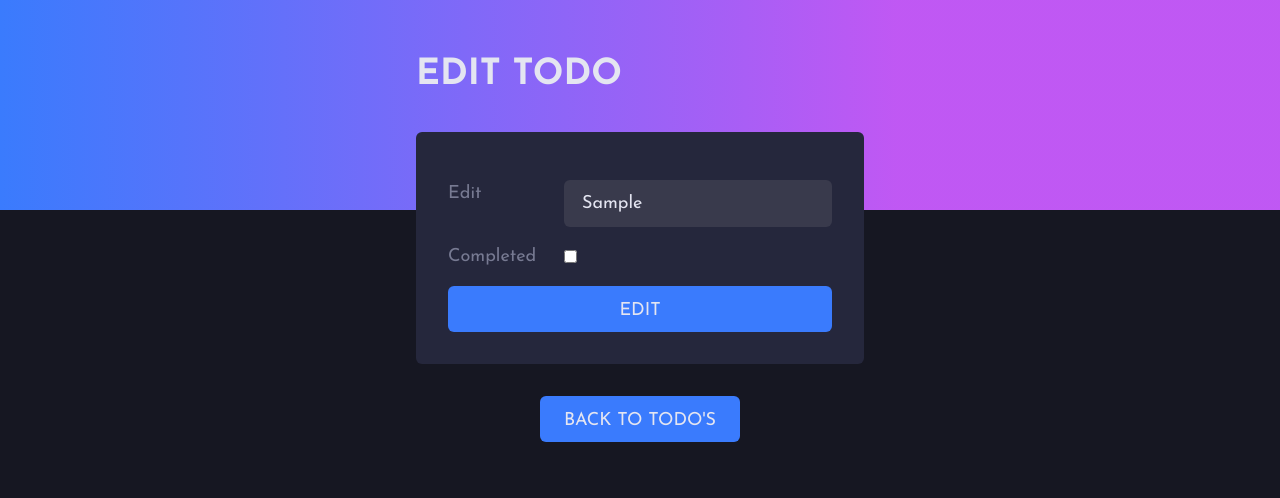
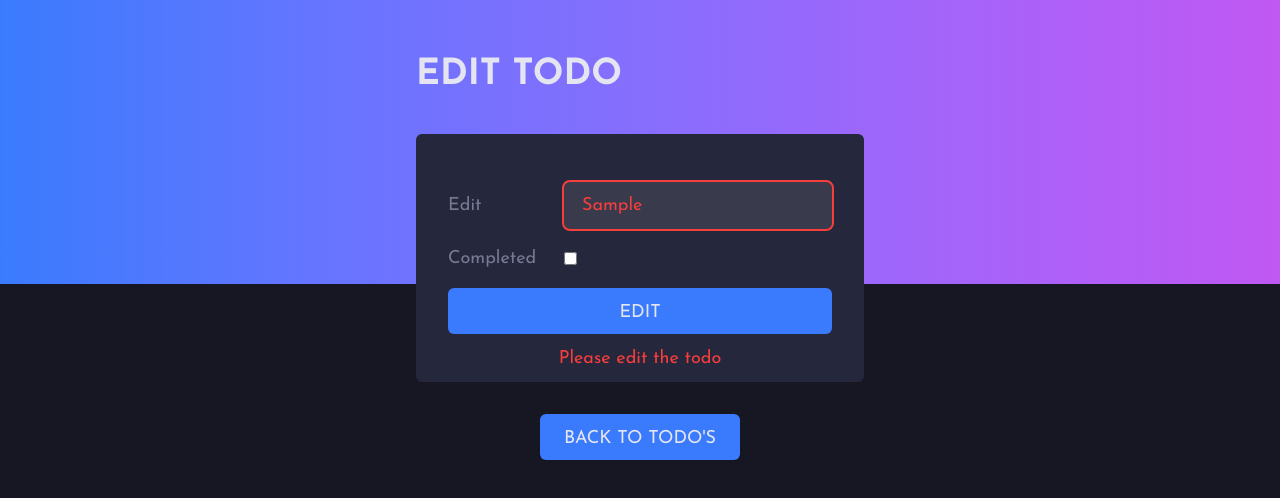
Before and after one commit to darryncodes/todo-app, a React (Create React App) app in the folder frontend/: page /edit-todo/1 in a window 1280 px wide. Both pictures are taken after typing "Sample" into the empty fields and a click on the button "EDIT". Shown: the top 498 px of the page. Built offline with nearby package versions, Linux system fonts and the light colour scheme; no server answers.

Commit message:
feat: adding client side form validation

```diff
--- a/frontend/src/UI/Header.module.scss
+++ b/frontend/src/UI/Header.module.scss
@@ -1,10 +1,14 @@
 @import '../variables.scss';
 
 header {
-    background: linear-gradient(
+    background-image: linear-gradient(
         to right,
-        $clr-primary-400,
-        $clr-primary-300 70%
+        #3a7bfd,
+        #6675ff,
+        #876efd,
+        #a564fa,
+        #c058f3
     );
     padding: 3rem 1rem;
+    min-height: 16rem;
 }
--- a/frontend/src/UI/Main.module.scss
+++ b/frontend/src/UI/Main.module.scss
@@ -12,10 +12,13 @@ main::before {
     position: absolute;
     top: 0;
     left: 0;
-    background: linear-gradient(
+    background-image: linear-gradient(
         to right,
-        $clr-primary-400,
-        $clr-primary-300 70%
+        #3a7bfd,
+        #6675ff,
+        #876efd,
+        #a564fa,
+        #c058f3
     );
     width: 100%;
     height: 1.75rem;
--- a/frontend/src/components/CreateToDo/CreateToDo.js
+++ b/frontend/src/components/CreateToDo/CreateToDo.js
@@ -5,9 +5,21 @@ import styles from './CreateToDo.module.scss';
 
 const CreateToDo = (props) => {
     const [input, setInput] = useState('');
+    const [message, setMessage] = useState('');
+    const [error, setError] = useState(false);
+    const [success, setSuccess] = useState(false);
 
     const handleInput = (e) => {
         setInput(e.target.value);
+
+        if (input.length) {
+            setMessage('');
+            setError(false);
+        }
+        if (input.length > 100) {
+            setMessage('You can not exceed 100 characters');
+            setError(true);
+        }
     };
 
     const handleSubmit = async (e) => {
@@ -15,11 +27,34 @@ const CreateToDo = (props) => {
 
         let name = input;
 
+        if (input.trim().length === 0) {
+            setMessage('Please enter a todo');
+            setError(true);
+            return;
+        }
+        if (input.length > 100) {
+            setMessage('You can not exceed 100 characters');
+            setError(true);
+            return;
+        }
+
+        if (input.length) {
+            setMessage('');
+            setError(false);
+        }
+
         try {
             await axios.post('/api/v1/todos', { name });
             props.showAllTodos();
+            setMessage('Success, todo added');
+            setSuccess(true);
+            setTimeout(() => {
+                setMessage('');
+            }, 1750);
         } catch (error) {
             console.log(error);
+            setMessage('There was an error, please try again');
+            setError(true);
         }
         setInput('');
     };
@@ -32,11 +67,21 @@ const CreateToDo = (props) => {
                     <input
                         type='text'
                         name='name'
-                        className={styles['form__input']}
+                        className={`${error ? styles.form__error : null}
+                        ${styles.form__input}`}
                         placeholder='Create a new todo...'
                         onChange={handleInput}
                         value={input}
                     />
+                    {message && (
+                        <span
+                            className={`${styles.form__message}
+                            ${error ? styles.form__messageError : null}
+                            ${success ? styles.form__messageSuccess : null}`}
+                        >
+                            {message}
+                        </span>
+                    )}
                 </div>
             </form>
         </>
--- a/frontend/src/components/CreateToDo/CreateToDo.module.scss
+++ b/frontend/src/components/CreateToDo/CreateToDo.module.scss
@@ -9,4 +9,28 @@
         padding: 1rem;
         border-color: transparent;
     }
+
+    &__control {
+        position: relative;
+    }
+
+    &__message {
+        position: absolute;
+        left: 0;
+        bottom: -44px;
+    }
+
+    &__messageSuccess {
+        color: #00a565;
+    }
+
+    &__messageError {
+        color: #f63e3c;
+    }
+
+    &__error {
+        outline: 2px solid #f63e3c;
+        color: #f63e3c;
+        border-radius: $radius;
+    }
 }
--- a/frontend/src/components/EditToDo/EditToDo.js
+++ b/frontend/src/components/EditToDo/EditToDo.js
@@ -7,15 +7,19 @@ import styles from './EditToDo.module.scss';
 const EditToDo = () => {
     let inputRef = useRef();
     let checkboxRef = useRef();
-    const [input, setInput] = useState('');
+    const [defaultValue, setDefaultValue] = useState('');
+    const [editedValue, setEditedValue] = useState('');
     const [isComplete, setIsComplete] = useState(false);
+    const [message, setMessage] = useState('');
+    const [error, setError] = useState(false);
+    const [success, setSuccess] = useState(false);
     let { id } = useParams();
 
     const showTodo = async () => {
         try {
             const response = await axios.get(`/api/v1/todos/${id}`);
             const { complete, name } = response.data.todo;
-            setInput(name);
+            setDefaultValue(name);
             if (complete) {
                 setIsComplete(true);
             }
@@ -29,14 +33,48 @@ const EditToDo = () => {
     });
 
     const handleInput = (e) => {
-        setInput(e.target.value);
+        setDefaultValue(e.target.value);
+
+        setEditedValue(inputRef.current.value);
+
+        if (editedValue.length) {
+            setMessage('');
+            setError(false);
+        }
+
+        if (editedValue.length > 100) {
+            setMessage('You can not exceed 100 characters');
+            setError(true);
+        }
     };
-    const handleComplete = (e) => {
+    const handleComplete = () => {
         setIsComplete((prevState) => !prevState);
     };
 
     const handleSubmit = async (e) => {
         e.preventDefault();
+
+        if (defaultValue === editedValue) {
+            setMessage('Please edit the todo');
+            setError(true);
+            return;
+        }
+
+        if (editedValue.trim().length === 0) {
+            setMessage('Please edit the todo');
+            setError(true);
+            return;
+        }
+        if (editedValue.length > 100) {
+            setMessage('You can not exceed 100 characters');
+            setError(true);
+            return;
+        }
+
+        if (editedValue.length) {
+            setMessage('');
+            setError(false);
+        }
 
         try {
             const editedTodo = inputRef.current.value;
@@ -45,8 +83,15 @@ const EditToDo = () => {
                 name: editedTodo,
                 complete: completed,
             });
+            setMessage('Success, todo edited');
+            setSuccess(true);
+            setTimeout(() => {
+                setMessage('');
+            }, 1750);
         } catch (error) {
             console.log(error);
+            setMessage('There was an error, please try again');
+            setError(true);
         }
     };
 
@@ -58,9 +103,10 @@ const EditToDo = () => {
                     <input
                         type='text'
                         name='todo'
-                        className={styles['form__edit--todo']}
+                        className={`${error ? styles.form__error : null}
+                        ${styles.form__edit}`}
                         onChange={handleInput}
-                        defaultValue={input}
+                        defaultValue={defaultValue}
                         ref={inputRef}
                     />
                 </div>
@@ -70,9 +116,9 @@ const EditToDo = () => {
                         type='checkbox'
                         name='completed'
                         className={styles['form__complete--todo']}
+                        onChange={handleComplete}
                         defaultChecked={isComplete}
                         ref={checkboxRef}
-                        onChange={handleComplete}
                     />
                 </div>
                 <button
@@ -81,6 +127,15 @@ const EditToDo = () => {
                 >
                     Edit
                 </button>
+                {message && (
+                    <span
+                        className={`${styles.form__message}
+                        ${error ? styles.form__messageError : null}
+                        ${success ? styles.form__messageSuccess : null}`}
+                    >
+                        {message}
+                    </span>
+                )}
             </form>
             <Link to='/' className={`${styles.btn} ${styles['btn-back']}`}>
                 Back to todo's
--- a/frontend/src/components/EditToDo/EditToDo.module.scss
+++ b/frontend/src/components/EditToDo/EditToDo.module.scss
@@ -2,7 +2,7 @@
 
 .edit {
     position: relative;
-    top: -50px;
+    top: -122px;
 }
 
 .form {
@@ -10,14 +10,21 @@
     border-radius: $radius;
     padding: 2rem;
 
+    position: relative;
+
     &__control {
         display: grid;
-        grid-template-columns: 100px 1fr;
+        grid-template-columns: 1fr;
+        align-items: center;
         gap: 1rem;
         margin: 1rem 0;
+
+        @media only screen and (min-width: $bp-sm) {
+            grid-template-columns: 100px 1fr;
+        }
     }
 
-    &__edit--todo {
+    &__edit {
         color: $clr-dark-200;
         background-color: $clr-dark-600;
         border-radius: $radius;
@@ -28,11 +35,35 @@
     &__complete--todo {
         justify-self: start;
     }
+
+    &__message {
+        position: absolute;
+        left: 50%;
+        bottom: 10px;
+        transform: translateX(-50%);
+        display: block;
+        white-space: nowrap;
+    }
+
+    &__messageSuccess {
+        color: #00a565;
+    }
+
+    &__messageError {
+        color: #f63e3c;
+    }
+
+    &__error {
+        outline: 2px solid #f63e3c;
+        color: #f63e3c;
+        border-radius: $radius;
+    }
 }
 
 .btn {
     padding: 0.5rem 0;
     padding-top: 0.7rem;
+    margin-bottom: 1rem;
     border-radius: $radius;
     border: none;
     color: $clr-dark-200;
--- a/frontend/src/components/ToDo/ToDo.module.scss
+++ b/frontend/src/components/ToDo/ToDo.module.scss
@@ -15,11 +15,18 @@
 
     &__description {
         display: flex;
+        word-wrap: break-word;
     }
 
     &__description p {
         color: $clr-dark-200;
         padding: 1rem;
+        inline-size: 15rem;
+        overflow-wrap: break-word;
+
+        @media only screen and (min-width: $bp-sm) {
+            inline-size: 22rem;
+        }
     }
 
     &__actions {
```
Also changed, not shown: 1 other file (tests, documents, lock files or other folders).
